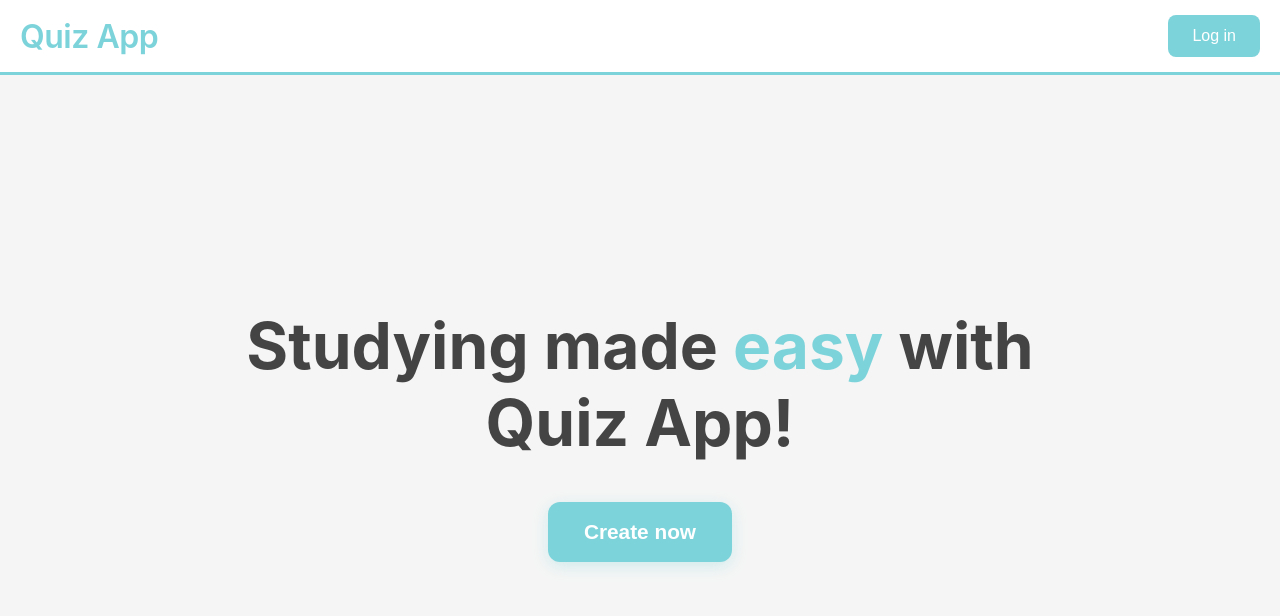
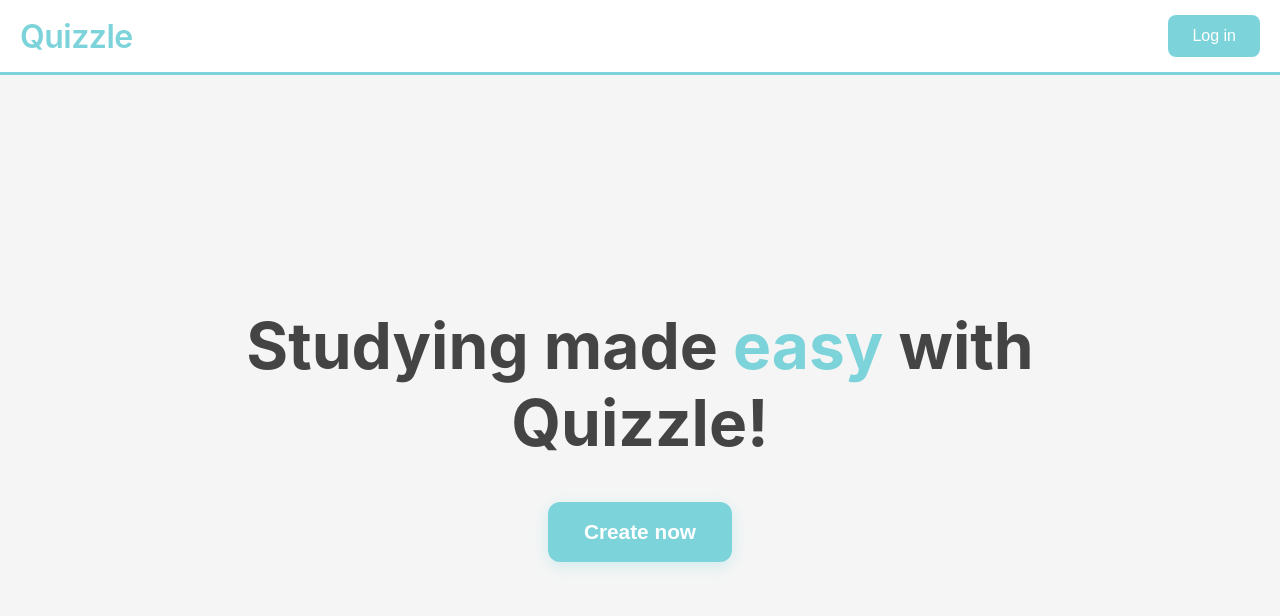
Before and after one commit to dovelover145/quizzle, a Svelte app in the folder quizzle_app/frontend/: page / in a window 1280 px wide. Shown: the top 616 px of the page. Built offline with nearby package versions, Linux system fonts and the light colour scheme; no server answers; the HTML template or start-up script is replaced by a standard one.

Commit message:
fixed the logo from 'Quiz app' to 'Quizzle'

```diff
--- a/quizzle_app/frontend/src/App.svelte
+++ b/quizzle_app/frontend/src/App.svelte
@@ -65,7 +65,7 @@
 <main>
   <header>
     <div class="header-left">
-      <h1 class="logo">Quiz App</h1>
+      <h1 class="logo">Quizzle</h1>
     </div>
     {#if userEmail}
         <div class="account-dropdown">
@@ -100,7 +100,7 @@
     <section class="hero">
       <div class="hero-content">
         <h2 class="hero-title">
-          Studying made <span class="highlight">easy</span> with Quiz App!
+          Studying made <span class="highlight">easy</span> with Quizzle!
         </h2>
         <button
           class="cta-btn"
--- a/quizzle_app/frontend/src/Dashboard.svelte
+++ b/quizzle_app/frontend/src/Dashboard.svelte
@@ -374,7 +374,7 @@ function handleQuizUpdated() {
     {:else}
       <!-- Home section -->
       <section>
-        <h2>Welcome to Quiz App</h2>
+        <h2>Welcome to Quizzle</h2>
         <p>Use the menu on the left to "Create," view "My quizzes," or "Study with others' quizzes."</p>
       </section>
     {/if}
```
